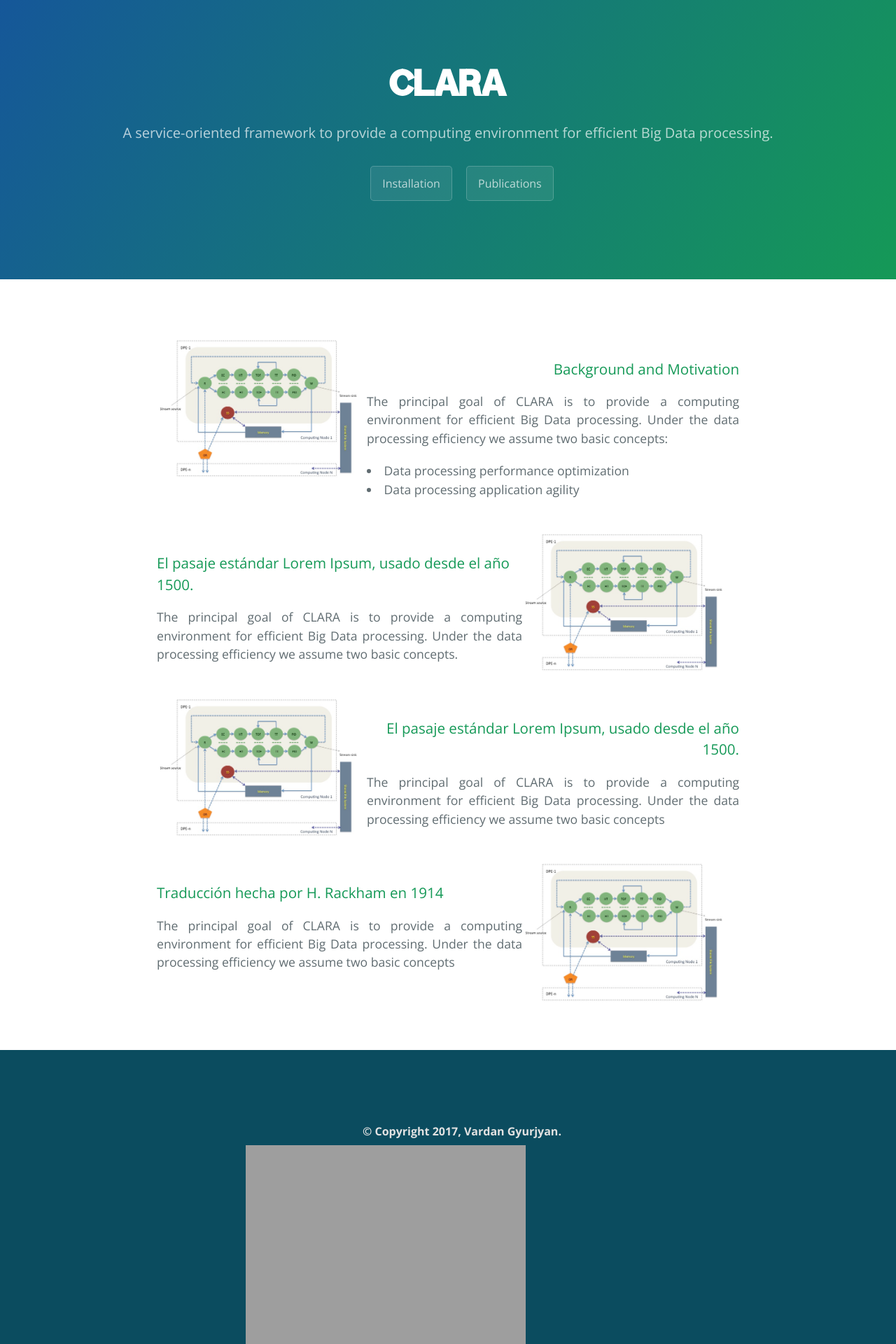
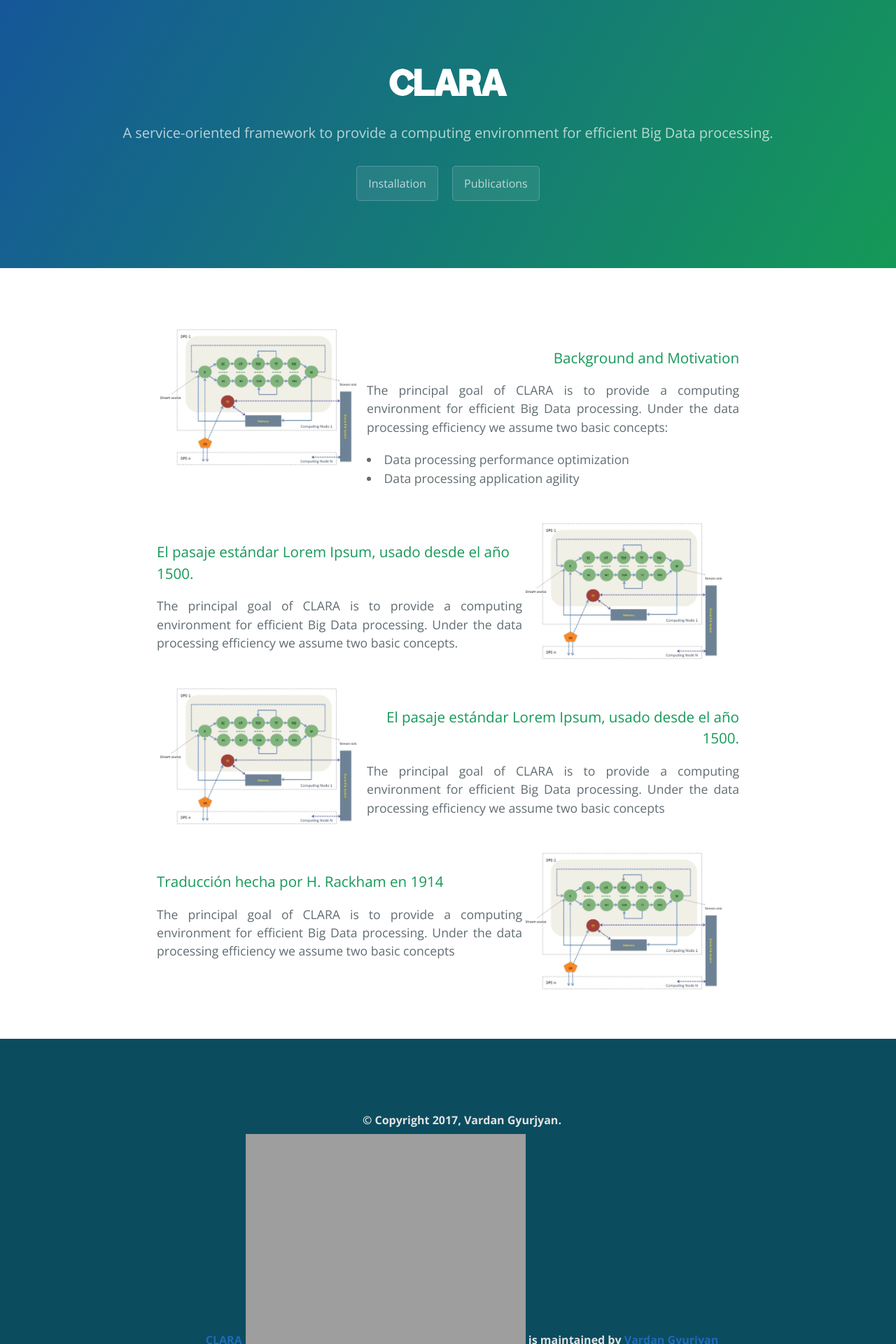
Before and after one commit to JeffersonLab/clara-docs, a Jekyll site: the page built from index.html, in a window 1280 px wide. Shown: the top 1920 px of the page at 70% size. Built offline with Jekyll 4.4.1, drawn with Linux system fonts in a browser that asks for light colours; grey boxes are pictures that could not be loaded.

Commit message:
Align page header

```diff
--- a/css/cayman.css
+++ b/css/cayman.css
@@ -86,6 +86,7 @@ aside {
 
 .page-header {
   color: #fff;
+  overflow: hidden;
   text-align: center;
   background-color: #159957;
   background-image: linear-gradient(120deg, #155799, #159957); }
@@ -99,9 +100,16 @@ aside {
     .page-header {
       padding: 2rem 1rem; } }
 
+.page-header ul {
+  margin: 0;
+  padding: 0;
+  list-style-type: none;
+  text-align: center; }
+
 .project-name {
   margin-top: 0;
   margin-bottom: 0.1rem;
+  text-align: center;
   font-family: myFont; }
   @media screen and (min-width: 64em) {
     .project-name {
@@ -116,6 +124,7 @@ aside {
 .project-tagline {
   margin-bottom: 2rem;
   font-weight: normal;
+  text-align: center;
   opacity: 0.7; }
   @media screen and (min-width: 64em) {
     .project-tagline {
```
